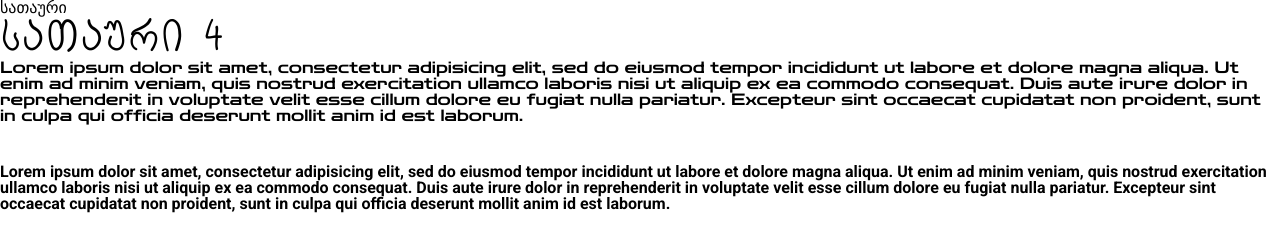
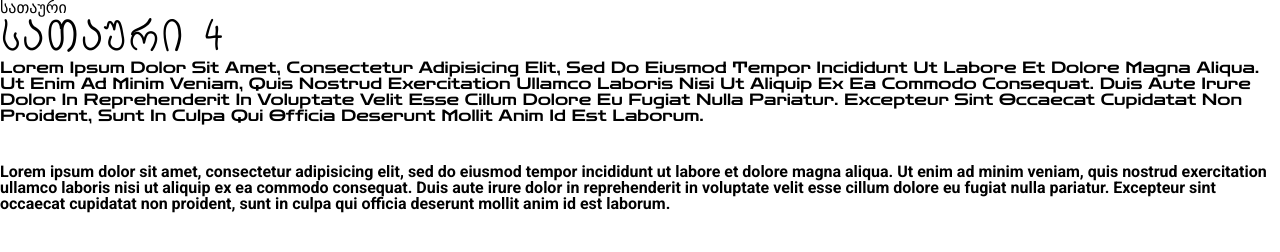
Before and after one commit to GiGGA1/Lessons4-fonts, a plain HTML site: page index.html in a window 1280 px wide. Drawn offline with Linux system fonts and the light colour scheme.

Commit message:
text-transform

```diff
--- a/CSS/Style.css
+++ b/CSS/Style.css
@@ -8,4 +8,4 @@
 }
 .relat {
 	font-family: 'Zen Dots';
-}
+	text-transform: capitalize;
```
